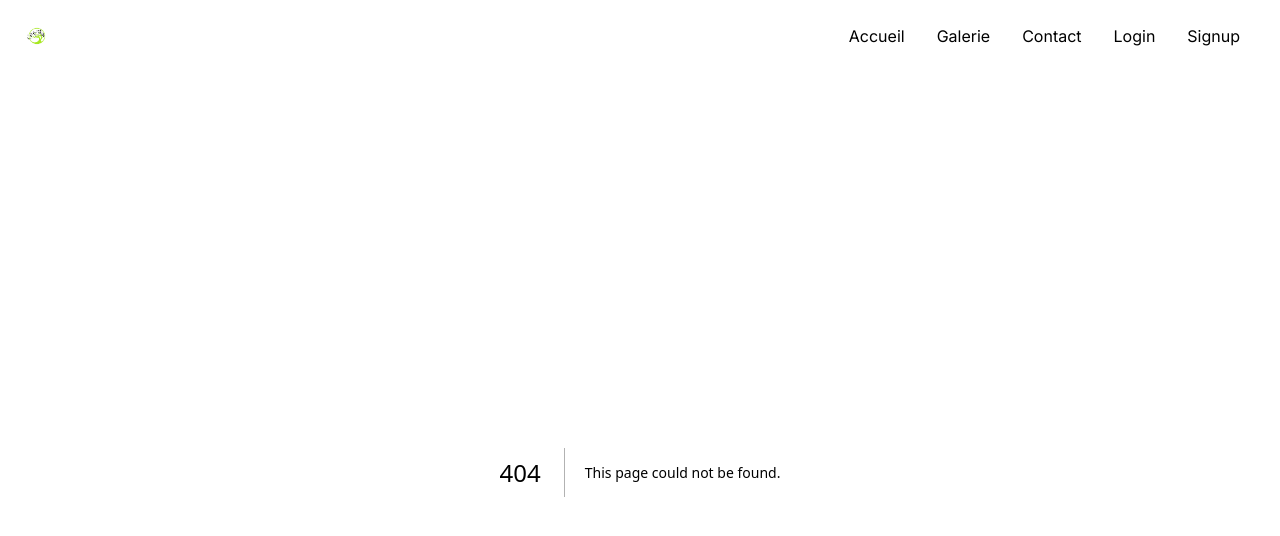
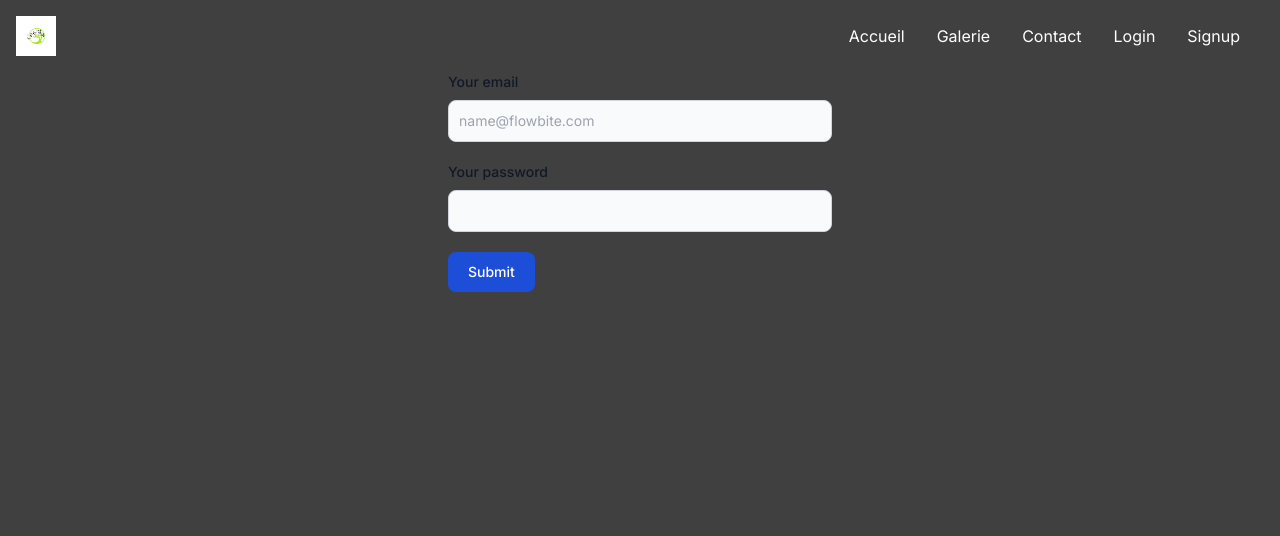
Before and after one commit to MatheoDev404/NextjsExpressApplication, a Next.js app in the folder client/: page /signup in a window 1280 px wide. Before the commit this address had no page. Shown: the top 536 px of the page. Built offline with nearby package versions, Linux system fonts and the light colour scheme.

Commit message:
création route page /signup
création de la page signup

```diff
--- /dev/null
+++ b/client/app/signup/page.tsx
@@ -0,0 +1,14 @@
+import React from 'react'
+import SignupForm from '../components/SignupForm/SignupForm'
+
+function signupPage() {
+  return (
+    <div>
+      <SignupForm />
+    </div>
+  )
+}
+
+signupPage.propTypes = {}
+
+export default signupPage
```
